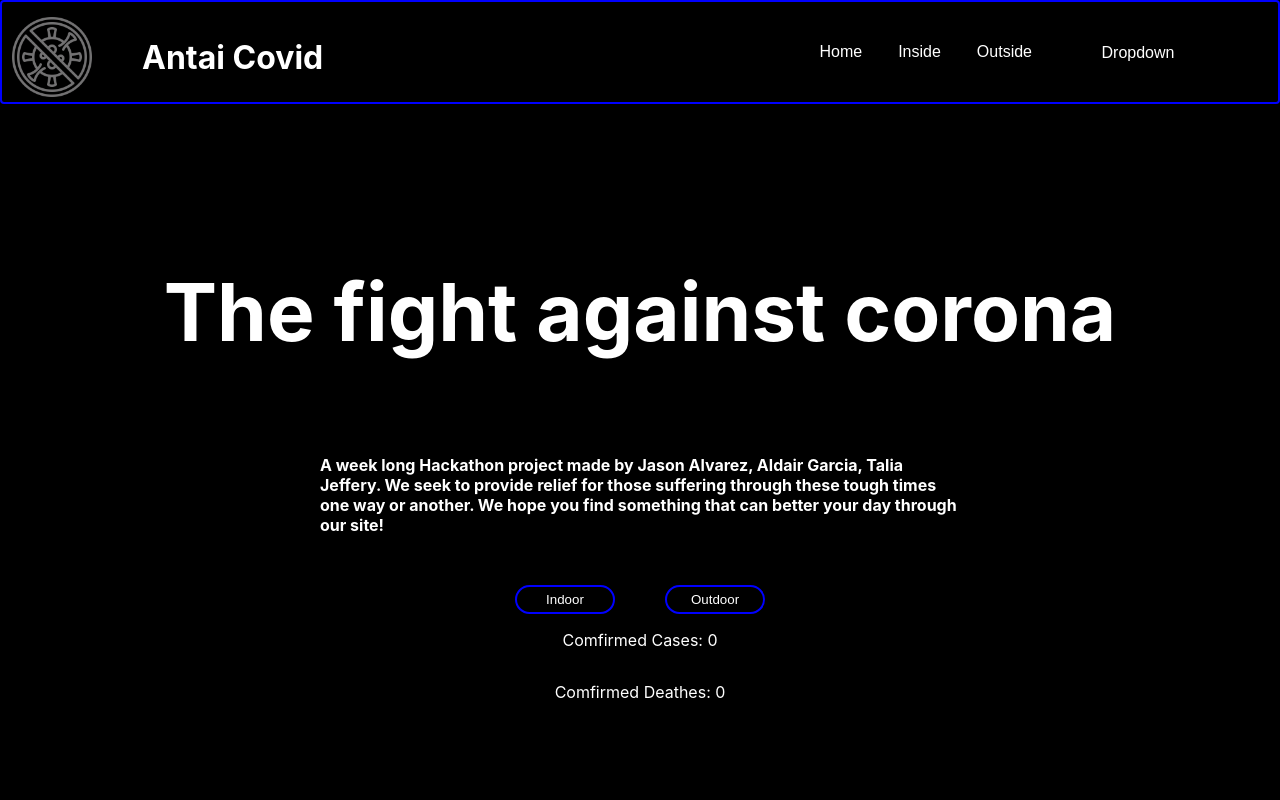
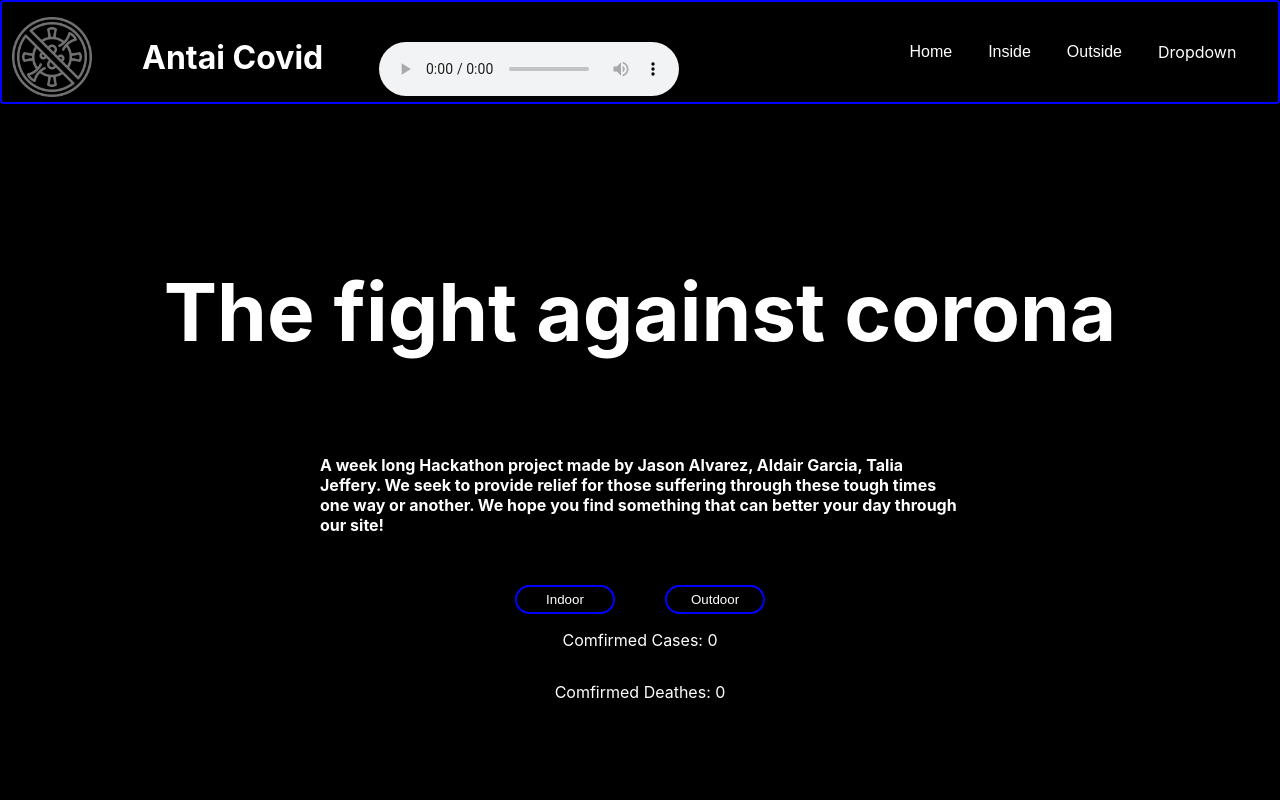
Before and after one commit to AGarciaNY/Hackathon2020, a React (Create React App) app: page / in a window 1280 px wide. Shown: the top 800 px of the page. Built offline with nearby package versions, Linux system fonts and the light colour scheme; no server answers.

Commit message:
console.log and music

```diff
--- a/public/index.html
+++ b/public/index.html
@@ -39,6 +39,7 @@
       To begin the development, run `npm start` or `yarn start`.
       To create a production bundle, use `npm run build` or `yarn build`.
     --><script type="text/javascript">
+
 // <![CDATA[
 var colour="#00baff";
 var sparkles=120;
--- a/src/App.js
+++ b/src/App.js
@@ -15,11 +15,9 @@ export default class App extends Component{
   }
 
   pickAPage = (page) => {
-    console.log('clicked')
     this.setState({
       pickapage: page
     });
-    console.log(this.state.pickapage)
   }
   render(){
     if(this.state.pickapage === 'home'){
--- a/src/activity/inside/insidedata.js
+++ b/src/activity/inside/insidedata.js
@@ -77,5 +77,4 @@ content();
 
 
 let insideactivitys = [];
-console.log(insideactivitys);
 export default insideactivitys;
--- a/src/activity/inside/renderinsideactivitys.js
+++ b/src/activity/inside/renderinsideactivitys.js
@@ -76,7 +76,6 @@ class Insideactivityslist extends React.Component {
       let infodata=insideactivitys[i].info;
       let imagelink=insideactivitys[i].image;
 
-      console.log(imagelink);
 
       namesLiList.push(
         <Holder key={i}>
--- a/src/activity/outside/outsidedata.js
+++ b/src/activity/outside/outsidedata.js
@@ -17,7 +17,6 @@ class Projects {
 
 
 async function content(){
-  console.log("running async function");
 
   fetch("https://api.nytimes.com/svc/search/v2/articlesearch.json?q=volunteer&api-key=lI4WHMHoiOnZHoJwYyLmqAHuHs4IZZN8")
   .then((data)=>{
@@ -39,5 +38,4 @@ async function content(){
 content();
 
 let insideactivitys = [];
-console.log(insideactivitys);
 export default insideactivitys;
--- a/src/nav/nav.js
+++ b/src/nav/nav.js
@@ -53,55 +53,48 @@ const Links = styled.button`
 `;
 
 const DropDown = styled.div`
-  padding-left: 30px;
+  padding-left:30px;
+  position:relative;
+  left:30px;
+  height:50px;
+  width: 50px;
 
-  &:hover div{
-    display: block;
+`;
+
+const DropButton = styled.div`
+
+  position:relative;
+  left:-30px;
+  color:white;
+  width: 80px;
+  p{
+    font-size:16px;
+    margin:0;
+
+  }
+  &:hover{
+    button{
+      visibility: visible;
+    }
   }
 `;
 
-const DropButton = styled.button`
-  background-color: transparent;
-  padding: 0;
-  border: none;
-  color:white;
-  min-width: 140px;
-  font-size:16px;
-  margin-bottom:40px;
-  &:hover{
-    font-size:18px;
-  }
-`;
-
-const DropdownHolder=styled.div`
-  display: none;
-  background:transparent;
-  min-width: 140px;
-  border-radius: 20px;
-  padding:8px 0 0;
+const Audio = styled.audio`
+  position:relative;
+  left:-200px;
 `;
 
 const TextFont = styled.button`
-  position:absolute;
-  display: block;
+  visibility: hidden;
+  position:relative;
+  left:-30px;
   background:silver;
   width: 140px;
   height:30px;
-  z-index: 2;
   border-radius: 20px;
-  text-decoration: none;
-  color:white;
+  color:black;
   font-size:15px;
-  top:-40px;
 
-  &:hover{
-
-    top:-45px;
-    left:-10px;
-    width: 160px;
-    height:40px;
-    font-size:18px;
-  }
 `;
 
 const Right=styled.li`
@@ -109,45 +102,49 @@ const Right=styled.li`
   float:right;
 `;
 
-const Text = styled.div`
-  width: 140px;
-  height:30px;
-  margin:3px 0;
-  position:relative;
-  z-index:2;
-
-  &:hover{
-    margin:5px 0;
-
-  }
-`;
 
 export default class Nav extends Component{
-
+  constructor() {
+    super();
+    this.state = {
+      play: 'play',
+    }
+  }
+  musicplay=(pon)=>{
+    this.setState({
+      play:pon
+    });
+  }
   render(){
 
     return(
 
     <Navcontainer>
       <NameHolder>
-        <img className="App-logo" src={Virus} style={logoStyle}/>
+        <img className="App-logo" src={Virus} alt={Virus}style={logoStyle}/>
         <MyName>Antai Covid</MyName>
       </NameHolder>
       <LinkHolder>
         <Right>
           <DropDown>
-            <DropButton>Dropdown</DropButton>
-            <DropdownHolder>
-              <Text><TextFont onClick={() => this.props.changepage('Census')}>Census</TextFont></Text>
-            </DropdownHolder>
+            <DropButton>
+              <p>Dropdown</p>
+              <TextFont onClick={() => this.props.changepage('Census')}>Census</TextFont>
+
+            </DropButton>
+
           </DropDown>
         </Right>
+        <Audio controls autoplay loop>
+                <source src="space.mp3" type="audio/mp3"/>
+              </Audio>
         <Right>
           <Links onClick={() => this.props.changepage('Outside')}>Outside</Links>
           <Links onClick={() => this.props.changepage('Inside')}>Inside</Links>
           <Links onClick={() => this.props.changepage('home')}>Home</Links>
         </Right>
       </LinkHolder>
+
     </Navcontainer>
     );
   }
--- a/src/serviceWorker.js
+++ b/src/serviceWorker.js
@@ -41,10 +41,7 @@ export function register(config) {
         // Add some additional logging to localhost, pointing developers to the
         // service worker/PWA documentation.
         navigator.serviceWorker.ready.then(() => {
-          console.log(
-            'This web app is being served cache-first by a service ' +
-              'worker. To learn more, visit https://bit.ly/CRA-PWA'
-          );
+
         });
       } else {
         // Is not localhost. Just register service worker
@@ -69,10 +66,7 @@ function registerValidSW(swUrl, config) {
               // At this point, the updated precached content has been fetched,
               // but the previous service worker will still serve the older
               // content until all client tabs are closed.
-              console.log(
-                'New content is available and will be used when all ' +
-                  'tabs for this page are closed. See https://bit.ly/CRA-PWA.'
-              );
+
 
               // Execute callback
               if (config && config.onUpdate) {
@@ -82,7 +76,6 @@ function registerValidSW(swUrl, config) {
               // At this point, everything has been precached.
               // It's the perfect time to display a
               // "Content is cached for offline use." message.
-              console.log('Content is cached for offline use.');
 
               // Execute callback
               if (config && config.onSuccess) {
@@ -122,9 +115,7 @@ function checkValidServiceWorker(swUrl, config) {
       }
     })
     .catch(() => {
-      console.log(
-        'No internet connection found. App is running in offline mode.'
-      );
+
     });
 }
 
```
Also changed, not shown: 1 other file (tests, documents, lock files or other folders).
